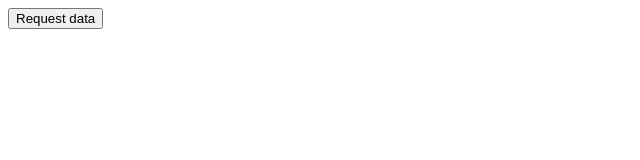
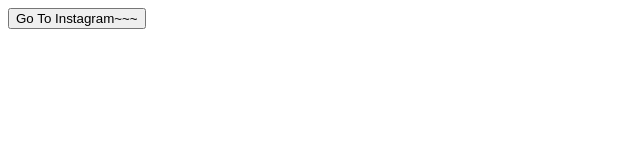
Before and after one commit to jayonnf/jayonnf.github.io, a plain HTML site: page index.html in a window 1280 px wide. Shown: the whole page, without its empty margins (0-640 px from the left). Drawn offline with Linux system fonts and the light colour scheme.

Commit message:
redirect fixed

```diff
--- a/index.html
+++ b/index.html
@@ -1,6 +1,6 @@
 <html>
 	<body>
-		<button type="button" onclick="getAuthentication()">Request data</button>
+		<button type="button" onclick="getAuthentication()">Go To Instagram~~~</button>
 		<p id="demo"></p>
 		<script>
 		function getAuthentication() {
```
Also changed, not shown: yay.html (+1 -1 lines).
